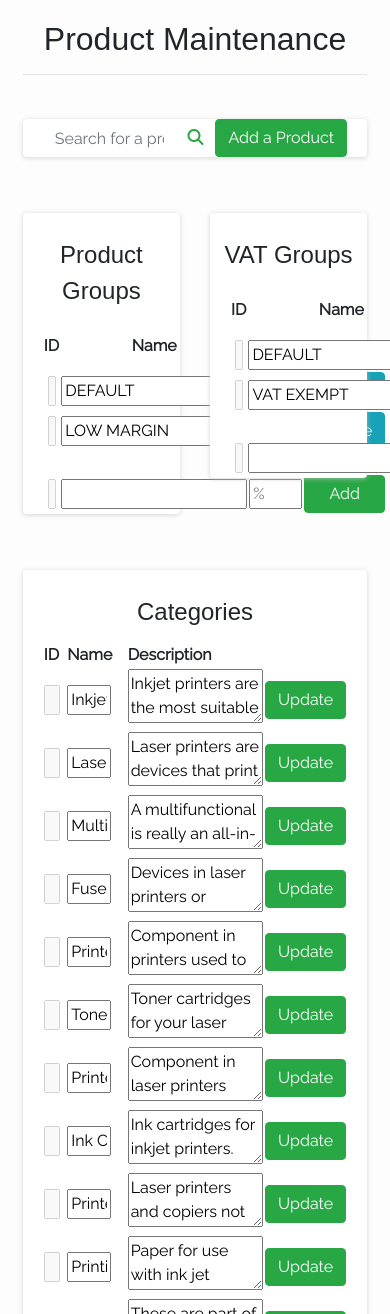
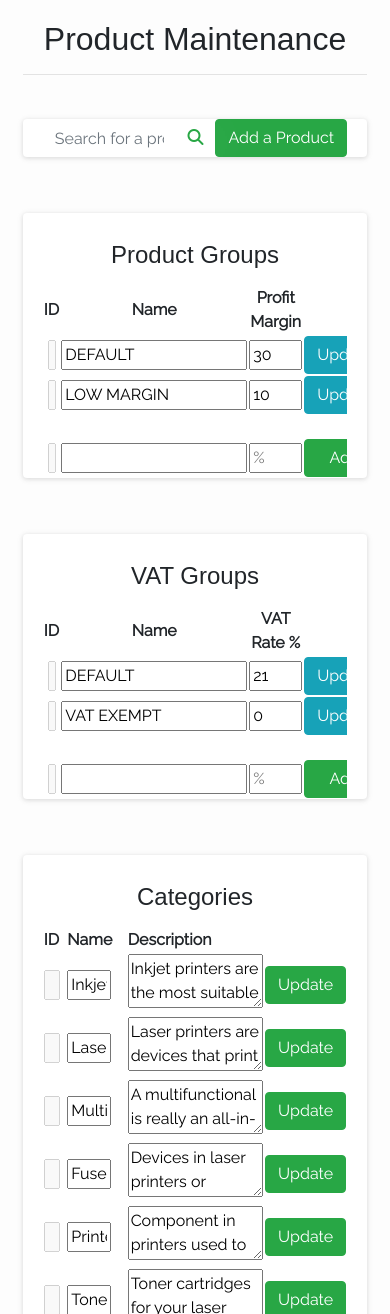
Before and after one commit to MllrB/InkShop, a Django app: page /products/product_maintenance/ in a window 390 px wide; the page is wider, and only the part inside the window is pictured. Shown: the part 94-1408 px from the top of that part. Run offline with Django 4.2, Linux system fonts and the light colour scheme; the visitor is signed in with stand-in values (Sample User, id 1); data comes from the database, SQL or seed files in the repository; some libraries are stand-ins or nearby versions; some web fonts are replaced.

Commit message:
small changes to product maintenance affecting layout. Checkout button for mobile view linked up

```diff
--- a/basket/templates/basket/includes/mobile-basket.html
+++ b/basket/templates/basket/includes/mobile-basket.html
@@ -25,7 +25,7 @@
             </div>
             <div class="row">
                 <div class="col-12 w-100 pt-3 pb-3">
-                    <a href="" class="btn btn-success w-100">Go to Checkout</a>
+                    <a href="{% url 'checkout' %}" class="btn btn-success w-100">Go to Checkout</a>
                 </div>
                 <div class="col-12">
                     <p>The products in your basket are listed below...</p>
--- a/checkout/templates/checkout/confirmation_emails/confirmation_email_body.txt
+++ b/checkout/templates/checkout/confirmation_emails/confirmation_email_body.txt
@@ -24,4 +24,4 @@ The phone number we have on file for you is {{ order.phone_number }}.
 If you have any queries or we are missing some information please contact us @ {{ contact_email }}.
 
 Thanks again,
-Boutique Ado
+The InkShop Team
--- a/products/templates/products/product_maintenance.html
+++ b/products/templates/products/product_maintenance.html
@@ -32,11 +32,11 @@
     </div>
 
 
-    <div class="col-6">
+    <div class="col-12 col-md-6">
         <div class="card product-list">
             <div class="card-title text-center pt-4">Product Groups</div>
             <div class="card-body">
-                <table class="text-center w-100">
+                <table class="table-responsive text-center w-100">
                     <thead>
                         <tr>
                             <th>ID</th>
@@ -88,11 +88,11 @@
             </div>
         </div>
     </div>
-    <div class="col-6">
+    <div class="col-12 col-md-6">
         <div class="card product-list">
             <div class="card-title text-center pt-4">VAT Groups</div>
             <div class="card-body">
-                <table class="text-center w-100">
+                <table class="table-responsive text-center w-100">
                     <thead>
                         <tr>
                             <th>ID</th>
@@ -150,7 +150,7 @@
         <div class="card product-list">
             <div class="card-title text-center pt-4">Categories</div>
             <div class="card-body">
-                <table class="w-100">
+                <table class="table-responsive w-100">
                     <tr>
                         <th class="id_col">ID</th>
                         <th class="w-25">Name</th>
```
Also changed, not shown: products/templates/products/add_product.html (+4 -4 lines), products/templates/products/product_to_edit.html (+4 -4 lines).
